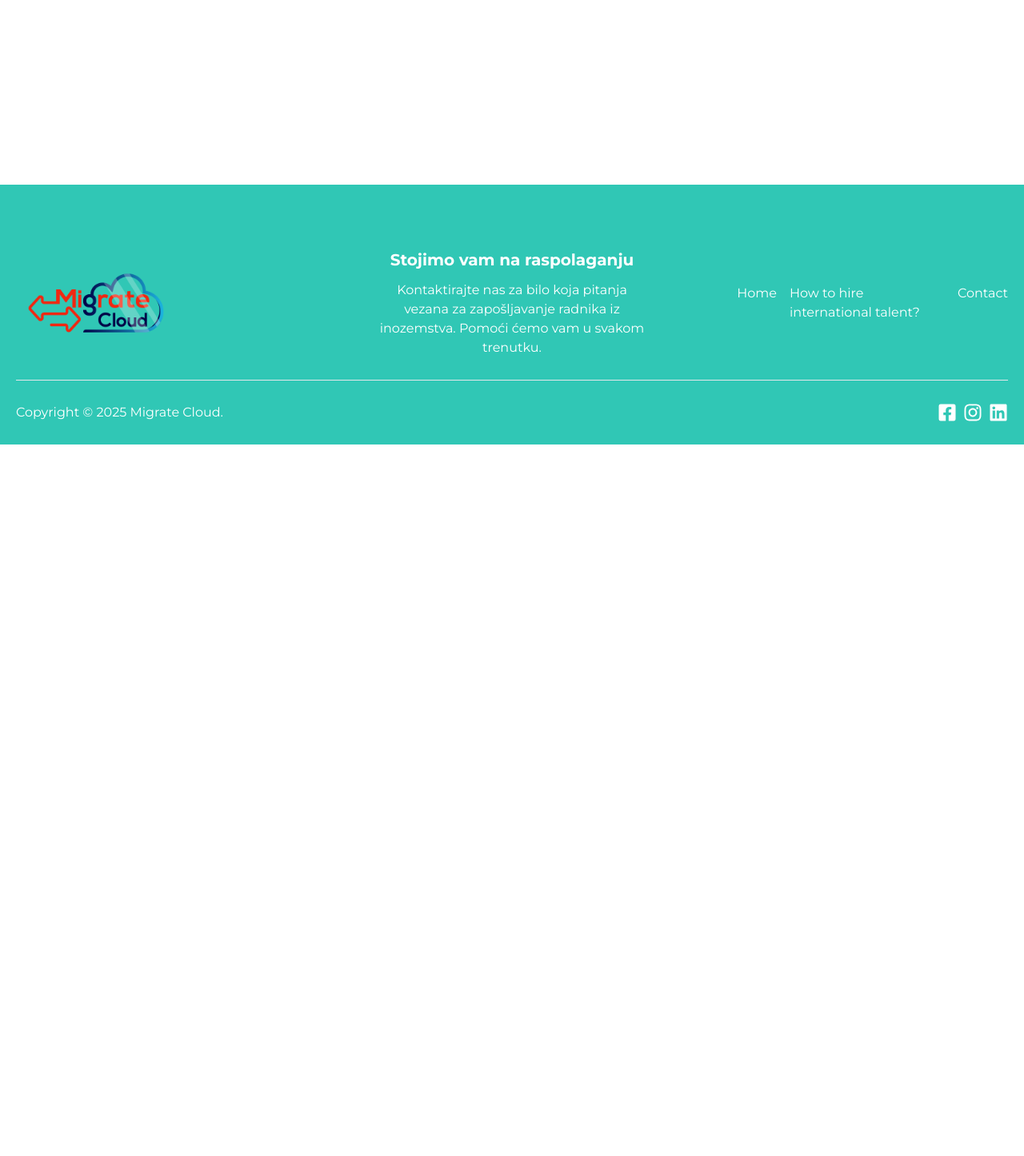
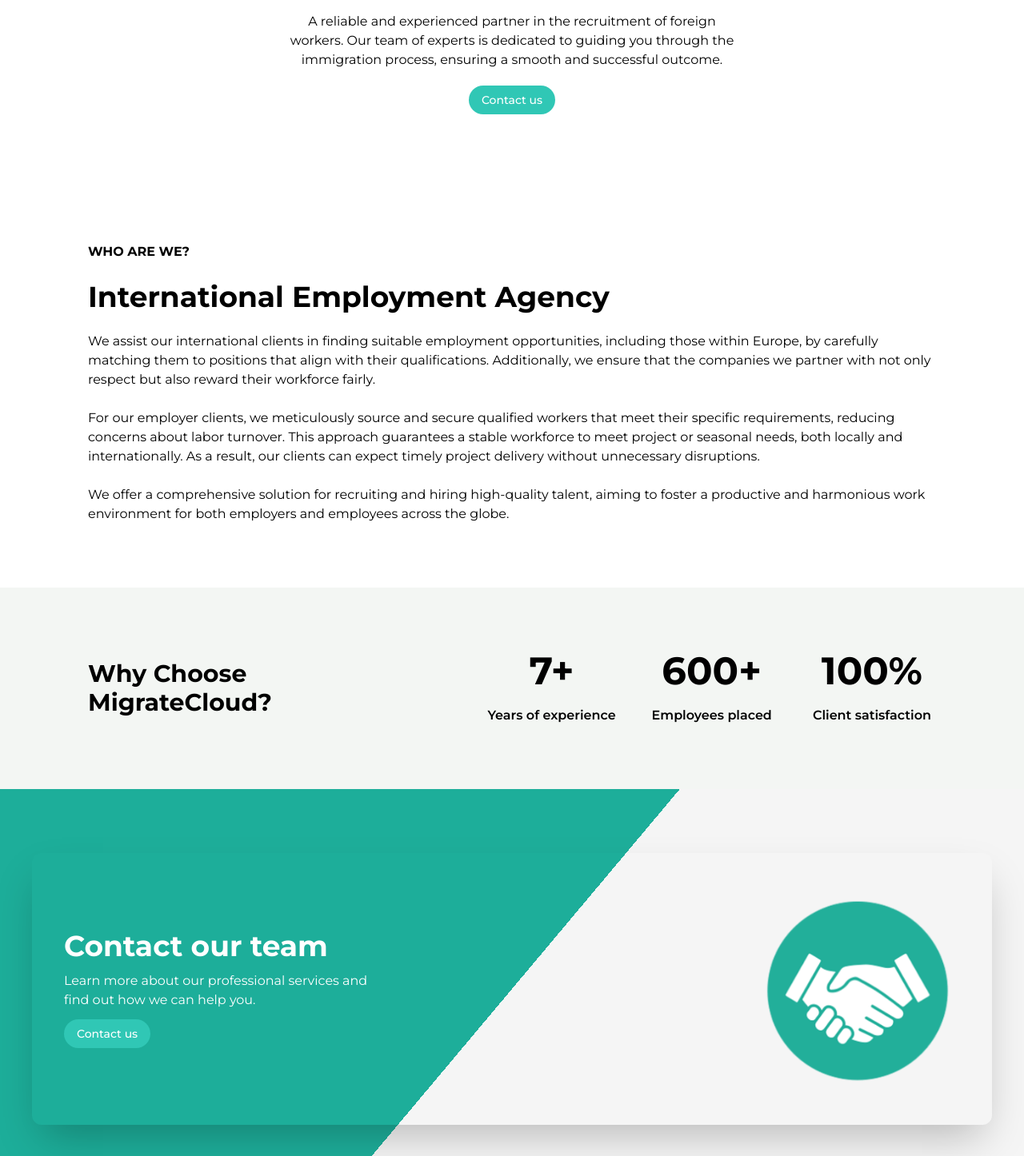
Before and after one commit to AbabilGroup/migrate-cloud, a Next.js app: page /about-us in a window 1280 px wide. Shown: the part 244-1690 px from the top of the page at 80% size. Before the commit the page ends 800 px from the top, so only its background shows below. Built offline with nearby package versions, Linux system fonts and the light colour scheme.

Commit message:
about us why choose section

```diff
--- a/src/app/(CommonLayout)/about-us/page.tsx
+++ b/src/app/(CommonLayout)/about-us/page.tsx
@@ -1,8 +1,16 @@
+import ContactOurTeam from "@/components/pages/about-us/ContactOurTeam";
+import HireAForeigner from "@/components/pages/about-us/HireAForeigner";
+import WhoWeAre from "@/components/pages/about-us/WhoWeAre";
+import WhyChoose from "@/components/pages/about-us/WhyChoose";
+
 const AboutUsPage = () => {
   return (
-    <div>
-      <h1>This is AboutUsPage component</h1>
-    </div>
+    <main>
+      <HireAForeigner />
+      <WhoWeAre />
+      <WhyChoose />
+      <ContactOurTeam />
+    </main>
   );
 };
 
--- a/src/app/globals.css
+++ b/src/app/globals.css
@@ -18,3 +18,12 @@
     visibility 0.3s ease,
     transform 0.3s ease;
 }
+
+.bg-gradient-310deg {
+  background: rgb(245, 245, 245);
+  background: linear-gradient(
+    310deg,
+    rgba(245, 245, 245, 1) 50%,
+    rgba(29, 174, 154, 1) 50%
+  );
+}
--- /dev/null
+++ b/src/components/pages/about-us/ContactOurTeam.tsx
@@ -0,0 +1,32 @@
+import { Button } from "@/components/ui/button";
+import Image from "next/image";
+
+const ContactOurTeam = () => {
+  return (
+    <section className="bg-gradient-310deg py-20">
+      <div className="container flex max-w-[1200px] items-center justify-between rounded-xl p-10 shadow-2xl">
+        <div className="space-y-3">
+          <h2 className="text-4xl font-bold text-white">Contact our team</h2>
+          <p className="text-white">
+            Learn more about our professional services and <br /> find out how
+            we can help you.
+          </p>
+          <div>
+            <Button>Contact us</Button>
+          </div>
+        </div>
+        <div>
+          <Image
+            className="size-[260px]"
+            src="/images/handshake.png"
+            height={260}
+            width={260}
+            alt="Handshake"
+          />
+        </div>
+      </div>
+    </section>
+  );
+};
+
+export default ContactOurTeam;
--- /dev/null
+++ b/src/components/pages/about-us/HireAForeigner.tsx
@@ -0,0 +1,21 @@
+import { Button } from "@/components/ui/button";
+
+const HireAForeigner = () => {
+  return (
+    <section className="py-20">
+      <div className="container max-w-[620px] space-y-5">
+        <h1 className="text-center text-5xl font-bold">Hire a foreigner</h1>
+        <p className="text-center">
+          A reliable and experienced partner in the recruitment of foreign
+          workers. Our team of experts is dedicated to guiding you through the
+          immigration process, ensuring a smooth and successful outcome.
+        </p>
+        <div className="flex items-center justify-center">
+          <Button>Contact us</Button>
+        </div>
+      </div>
+    </section>
+  );
+};
+
+export default HireAForeigner;
--- /dev/null
+++ b/src/components/pages/about-us/WhoWeAre.tsx
@@ -0,0 +1,32 @@
+const WhoWeAre = () => {
+  return (
+    <section className="py-20">
+      <div className="container max-w-[1100px] space-y-6">
+        <h6 className="font-bold">WHO ARE WE?</h6>
+        <h2 className="text-4xl font-bold">International Employment Agency</h2>
+        <p>
+          We assist our international clients in finding suitable employment
+          opportunities, including those within Europe, by carefully matching
+          them to positions that align with their qualifications. Additionally,
+          we ensure that the companies we partner with not only respect but also
+          reward their workforce fairly.
+        </p>
+        <p>
+          For our employer clients, we meticulously source and secure qualified
+          workers that meet their specific requirements, reducing concerns about
+          labor turnover. This approach guarantees a stable workforce to meet
+          project or seasonal needs, both locally and internationally. As a
+          result, our clients can expect timely project delivery without
+          unnecessary disruptions.
+        </p>
+        <p>
+          We offer a comprehensive solution for recruiting and hiring
+          high-quality talent, aiming to foster a productive and harmonious work
+          environment for both employers and employees across the globe.
+        </p>
+      </div>
+    </section>
+  );
+};
+
+export default WhoWeAre;
--- /dev/null
+++ b/src/components/pages/about-us/WhyChoose.tsx
@@ -0,0 +1,29 @@
+const WhyChoose = () => {
+  return (
+    <section className="bg-[#F3F6F3] py-20">
+      <div className="container flex max-w-[1100px] flex-col items-center justify-between gap-10 lg:flex-row">
+        <div>
+          <h3 className="text-center text-3xl font-bold lg:text-left">
+            Why Choose <br /> MigrateCloud?
+          </h3>
+        </div>
+        <div className="grid grid-cols-1 gap-10 lg:grid-cols-3">
+          <div className="space-y-5">
+            <h2 className="text-center text-5xl font-bold">7+</h2>
+            <p className="text-center font-semibold">Years of experience</p>
+          </div>
+          <div className="space-y-5">
+            <h2 className="text-center text-5xl font-bold">600+</h2>
+            <p className="text-center font-semibold">Employees placed</p>
+          </div>
+          <div className="space-y-5">
+            <h2 className="text-center text-5xl font-bold">100%</h2>
+            <p className="text-center font-semibold">Client satisfaction</p>
+          </div>
+        </div>
+      </div>
+    </section>
+  );
+};
+
+export default WhyChoose;
```
Also changed, not shown: public/images/handshake.png (added).
